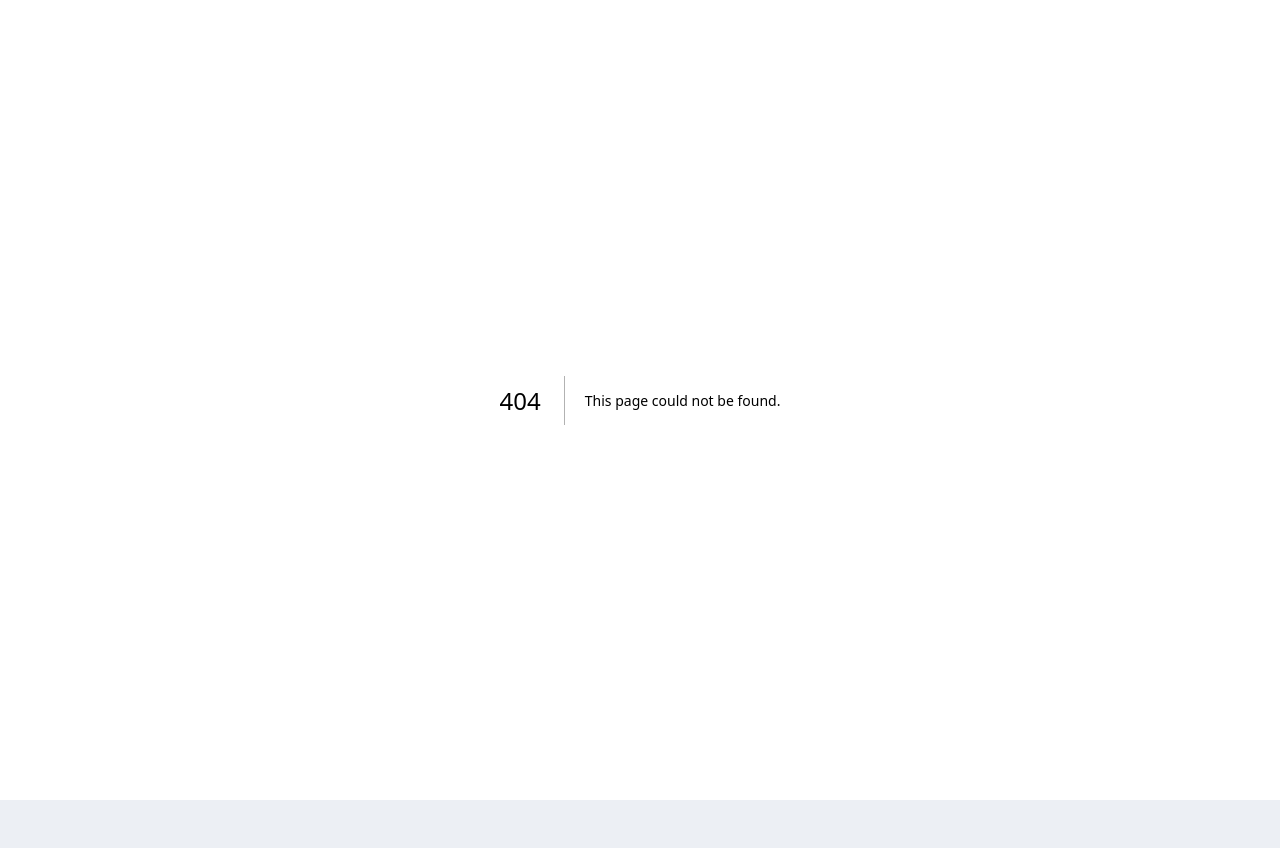
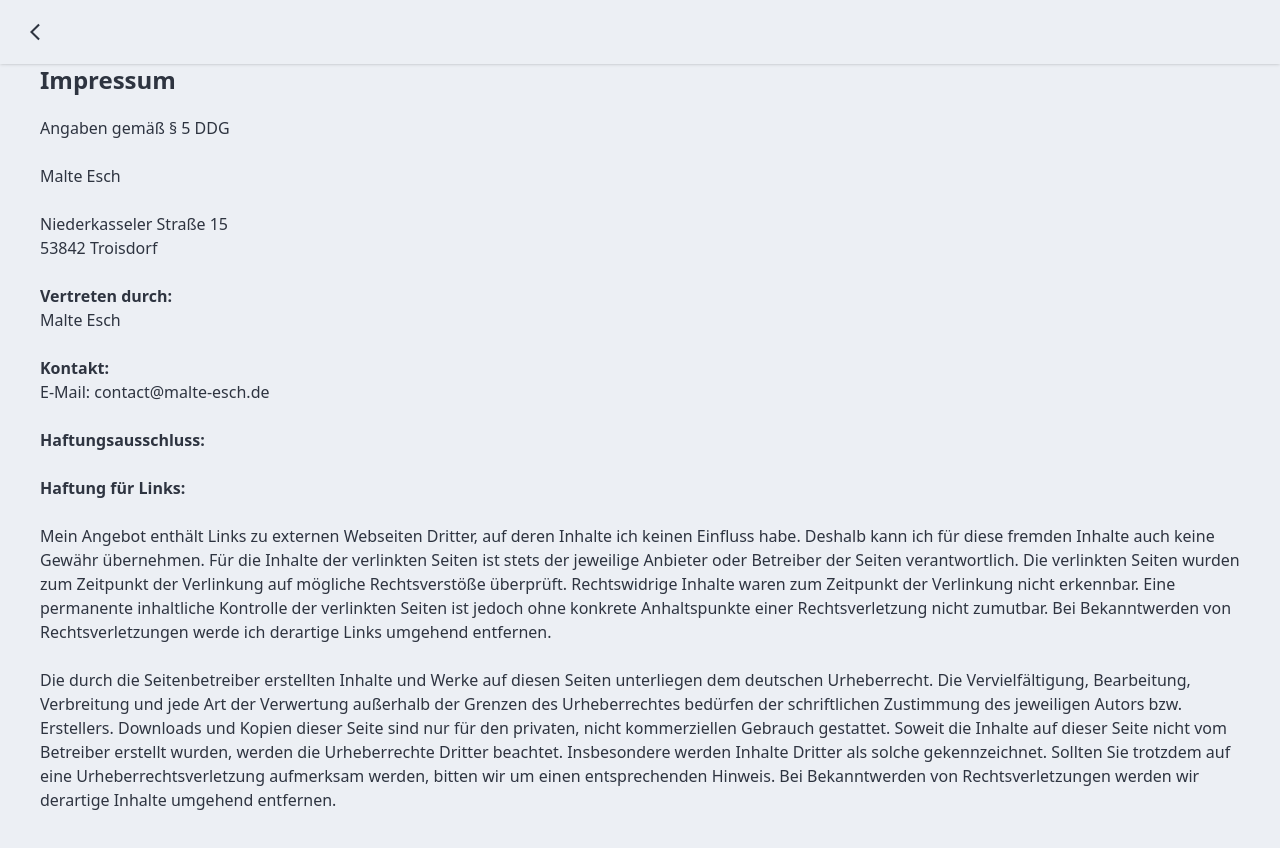
Before and after one commit to MaeschDEV/malte-esch-website, a Next.js app: page /impressum in a window 1280 px wide. Before the commit this address had no page. Shown: the top 848 px of the page. Before the commit the page ends 800 px from the top, so only its background shows below. Built offline with nearby package versions, Linux system fonts and the light colour scheme.

Commit message:
Added impressum and edited the navigation design

```diff
--- /dev/null
+++ b/app/components/backButtonImpressum.tsx
@@ -0,0 +1,16 @@
+"use client";
+import { useRouter } from "next/navigation";
+import React from "react";
+import { MdArrowBackIosNew } from "react-icons/md";
+
+const backButtonImpressum = () => {
+  const router = useRouter();
+
+  return (
+    <a className="btn btn-ghost" onClick={() => router.back()}>
+      <MdArrowBackIosNew className="w-5 h-5"></MdArrowBackIosNew>
+    </a>
+  );
+};
+
+export default backButtonImpressum;
--- a/app/components/footer.tsx
+++ b/app/components/footer.tsx
@@ -6,7 +6,7 @@ const footer = () => {
   return (
     <footer className="footer sm:footer-horizontal bg-neutral text-neutral-content items-center p-4">
       <aside className="grid-flow-col items-center">
-        <p>Copyright © {new Date().getFullYear()} - All right reserved</p>
+        <p>Copyright © {new Date().getFullYear()} - All right reserved.</p>
         <button className="btn btn-link text-neutral-content">
           <Link href="/impressum">Impressum</Link>
         </button>
--- a/app/components/navbar.tsx
+++ b/app/components/navbar.tsx
@@ -6,7 +6,9 @@ const navbar = () => {
   return (
     <div className="navbar bg-base-100 shadow-sm fixed top-0 z-50">
       <div className="navbar-start">
-        <a className="btn btn-ghost text-xl">Malte Esch</a>
+        <Link href="#" className="btn btn-ghost text-xl">
+          Malte Esch
+        </Link>
       </div>
       <div className="navbar-center hidden lg:flex">
         <ul className="menu menu-horizontal px-1">
@@ -47,7 +49,7 @@ const navbar = () => {
               <Link href="#about">About</Link>
             </li>
             <li>
-              <Link href="#resume">Resume</Link>
+              <Link href="#education">Resume</Link>
               <ul className="p-2">
                 <li>
                   <Link href="#education">Education</Link>
--- /dev/null
+++ b/app/impressum/page.tsx
@@ -0,0 +1,63 @@
+import BackButtonImpressum from "../components/backButtonImpressum";
+import React from "react";
+
+const page = () => {
+  return (
+    <div>
+      <div className="navbar bg-base-100 shadow-sm fixed top-0 z-50">
+        <BackButtonImpressum></BackButtonImpressum>
+      </div>
+      <div className="p-10 pt-16">
+        <h1 className="mb-5 text-2xl font-semibold">Impressum</h1>
+        <p>Angaben gemäß § 5 DDG</p>
+        <br></br>
+        <p>Malte Esch</p>
+        <br></br>
+        <p>Niederkasseler Straße 15 </p>
+        <p>53842 Troisdorf</p>
+        <br></br>
+        <p className="font-bold">Vertreten durch:</p>
+        <p>Malte Esch</p>
+        <br></br>
+        <p className="font-bold">Kontakt:</p>
+        <p>E-Mail: contact@malte-esch.de</p>
+        <br></br>
+        <p className="font-bold">Haftungsausschluss:</p>
+        <br></br>
+        <p className="font-bold">Haftung für Links:</p>
+        <br></br>
+        <p>
+          Mein Angebot enthält Links zu externen Webseiten Dritter, auf deren
+          Inhalte ich keinen Einfluss habe. Deshalb kann ich für diese fremden
+          Inhalte auch keine Gewähr übernehmen. Für die Inhalte der verlinkten
+          Seiten ist stets der jeweilige Anbieter oder Betreiber der Seiten
+          verantwortlich. Die verlinkten Seiten wurden zum Zeitpunkt der
+          Verlinkung auf mögliche Rechtsverstöße überprüft. Rechtswidrige
+          Inhalte waren zum Zeitpunkt der Verlinkung nicht erkennbar. Eine
+          permanente inhaltliche Kontrolle der verlinkten Seiten ist jedoch ohne
+          konkrete Anhaltspunkte einer Rechtsverletzung nicht zumutbar. Bei
+          Bekanntwerden von Rechtsverletzungen werde ich derartige Links
+          umgehend entfernen.
+        </p>
+        <br></br>
+        <p>
+          Die durch die Seitenbetreiber erstellten Inhalte und Werke auf diesen
+          Seiten unterliegen dem deutschen Urheberrecht. Die Vervielfältigung,
+          Bearbeitung, Verbreitung und jede Art der Verwertung außerhalb der
+          Grenzen des Urheberrechtes bedürfen der schriftlichen Zustimmung des
+          jeweiligen Autors bzw. Erstellers. Downloads und Kopien dieser Seite
+          sind nur für den privaten, nicht kommerziellen Gebrauch gestattet.
+          Soweit die Inhalte auf dieser Seite nicht vom Betreiber erstellt
+          wurden, werden die Urheberrechte Dritter beachtet. Insbesondere werden
+          Inhalte Dritter als solche gekennzeichnet. Sollten Sie trotzdem auf
+          eine Urheberrechtsverletzung aufmerksam werden, bitten wir um einen
+          entsprechenden Hinweis. Bei Bekanntwerden von Rechtsverletzungen
+          werden wir derartige Inhalte umgehend entfernen.
+        </p>
+        <br></br>
+      </div>
+    </div>
+  );
+};
+
+export default page;
--- a/app/page.tsx
+++ b/app/page.tsx
@@ -11,22 +11,20 @@ const homepage = () => {
       <div>
         <Navbar></Navbar>
       </div>
-      <div id="home">
+      <div id="home" className="pt-16 -mt-16">
         <Hero></Hero>
       </div>
-      <div id="about">
+      <div id="about" className="pt-16 -mt-16">
         <About></About>
       </div>
-      <div id="resume">
-        <div id="education">
-          <Education></Education>
-        </div>
-        <div className="divider divider-primary"></div>
-        <div id="work">
-          <Work></Work>
-        </div>
-        <Footer></Footer>
+      <div id="education" className="pt-16 -mt-16">
+        <Education></Education>
       </div>
+      <div className="divider divider-primary"></div>
+      <div id="work" className="pt-16 -mt-16">
+        <Work></Work>
+      </div>
+      <Footer></Footer>
     </div>
   );
 };
```
